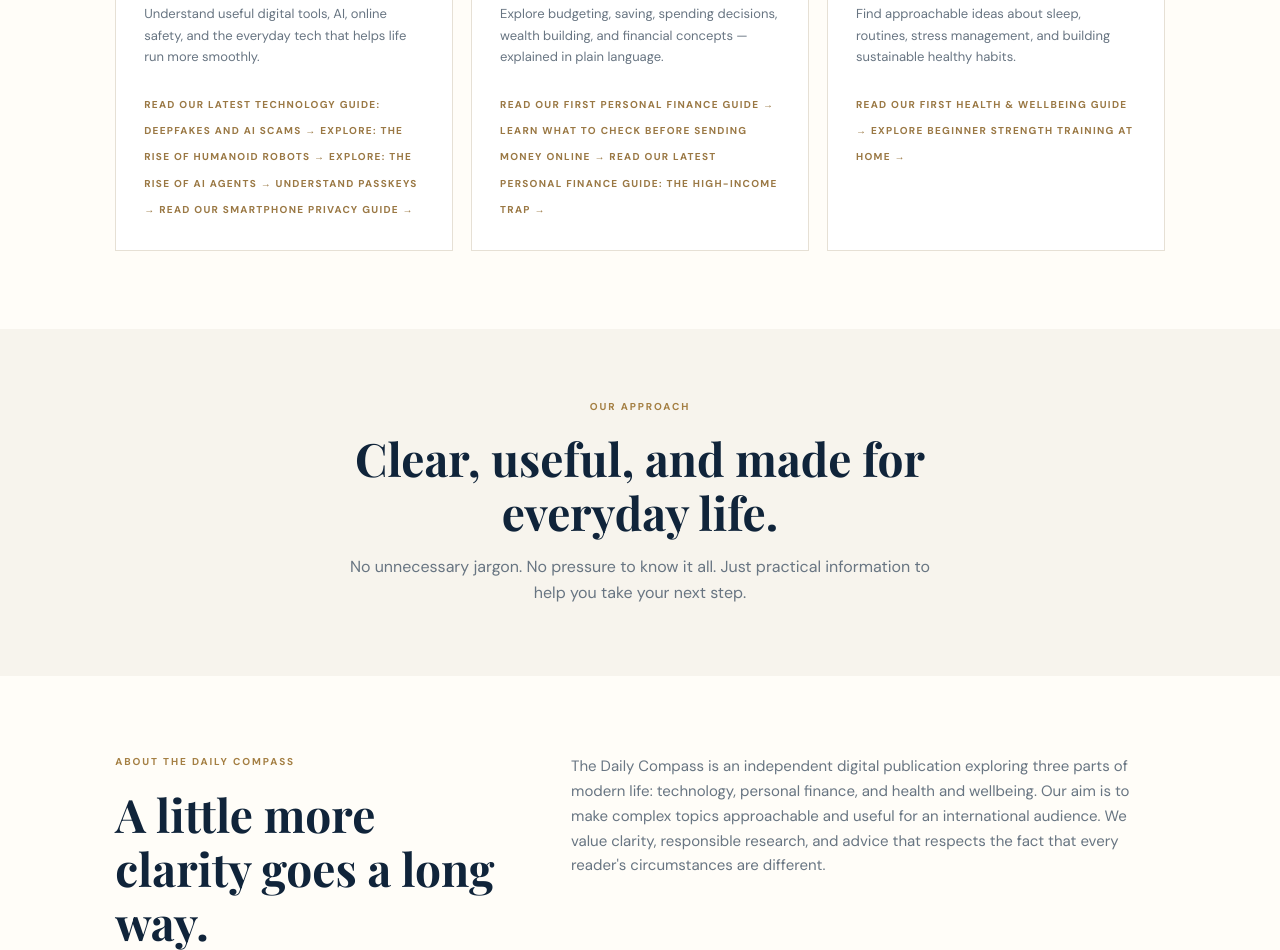
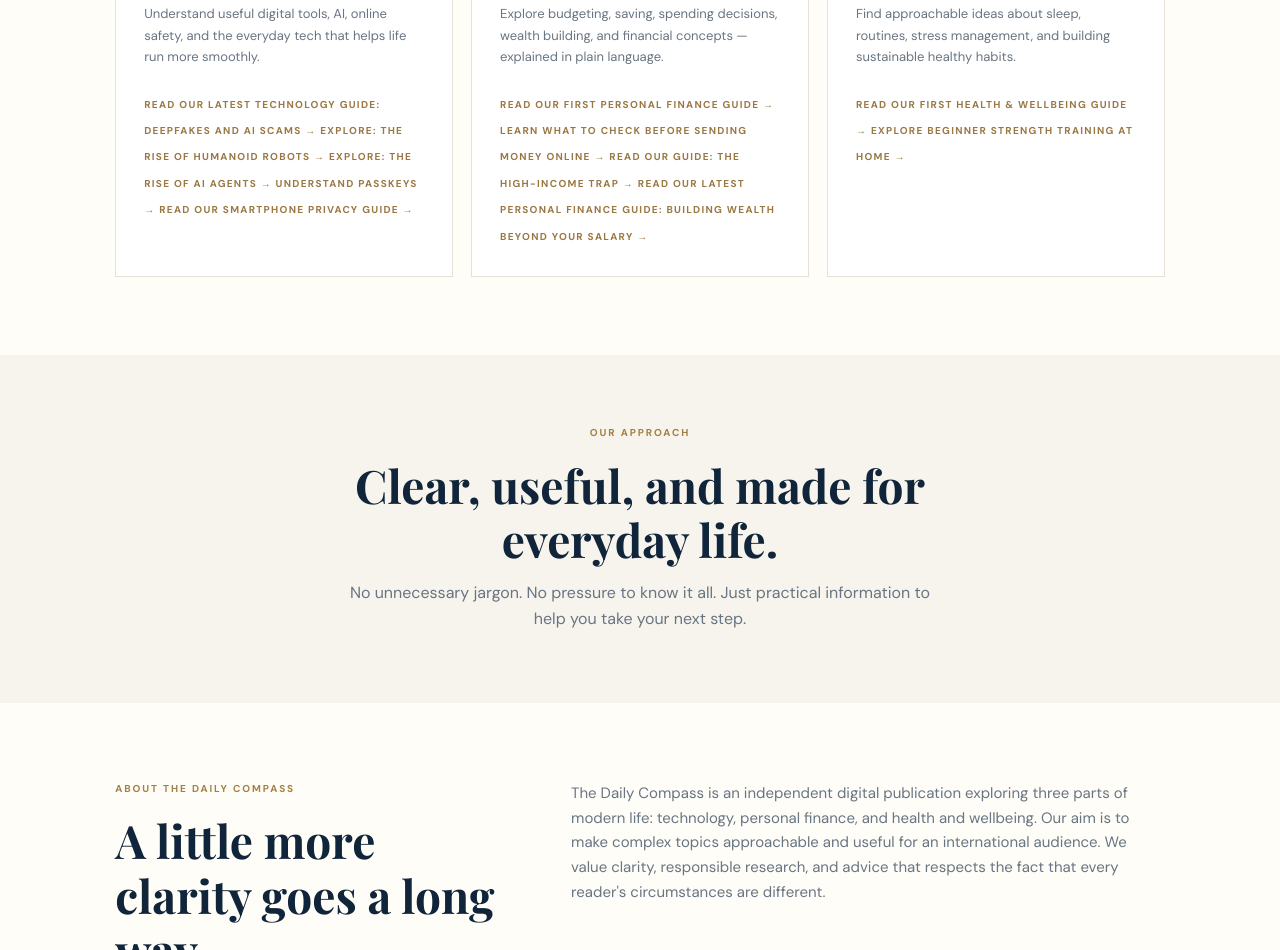
Before and after one commit to TheDailyCompassMedia/the-daily-compass, a plain HTML site: page index.html in a window 1280 px wide. Shown: the part 1257-2207 px from the top of the page. Drawn offline with nearby package versions, Linux system fonts and the light colour scheme; a web font is replaced by a local one.

Commit message:
Add latest Personal Finance article to homepage

```diff
--- a/index.html
+++ b/index.html
@@ -179,7 +179,11 @@ Learn what to check before sending money online →
 </a>
 
 <a class="coming" href="the-wealth-gap-high-income-financial-freedom.html">
-Read our latest Personal Finance guide: The High-Income Trap →
+Read our guide: The High-Income Trap →
+</a>
+
+<a class="coming" href="building-wealth-beyond-your-salary-assets-equity-income.html">
+Read our latest Personal Finance guide: Building Wealth Beyond Your Salary →
 </a>
 
 </article>
```
